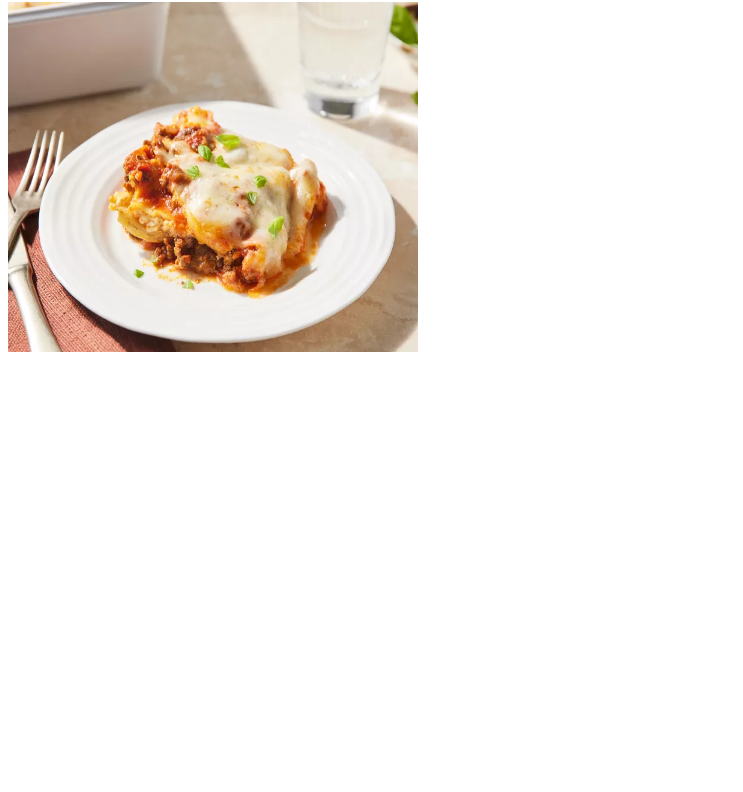
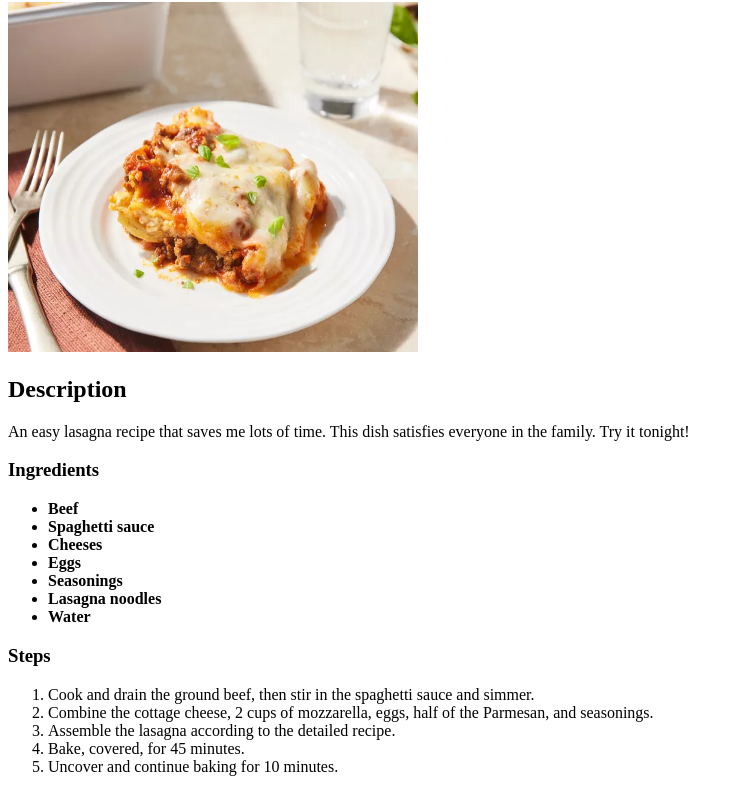
Before and after one commit to seeques/odin-recipes, a plain HTML site: page recipes/lasagna.html in a window 1280 px wide. Shown: the part 78-870 px from the top of the page, without its empty margins (0-743 px from the left). Before the commit the page ends 800 px from the top, so only its background shows below. Drawn offline with Linux system fonts and the light colour scheme.

Commit message:
Add description, list of ingredients and steps

```diff
--- a/recipes/lasagna.html
+++ b/recipes/lasagna.html
@@ -9,6 +9,30 @@
 <body>
     <h1>Lasagna</h1>
     <img src="../images/lasagna.jpg" width="410" height="350">
+
+    <h2>Description</h2>
+    <p>An easy lasagna recipe that saves me lots of time. This dish satisfies everyone in the family. Try it tonight!
+    </p>
+
+    <h3>Ingredients</h3>
+    <ul>
+        <li><strong>Beef</strong></li>
+        <li><strong>Spaghetti sauce</strong></li>
+        <li><strong>Cheeses</strong></li>
+        <li><strong>Eggs</strong></li>
+        <li><strong>Seasonings</strong></li>
+        <li><strong>Lasagna noodles</strong></li>
+        <li><strong>Water</strong></li>
+    </ul>
+
+    <h3>Steps</h3>
+    <ol>
+        <li>Cook and drain the ground beef, then stir in the spaghetti sauce and simmer.</li>
+        <li>Combine the cottage cheese, 2 cups of mozzarella, eggs, half of the Parmesan, and seasonings.</li>
+        <li>Assemble the lasagna according to the detailed recipe.</li>
+        <li>Bake, covered, for 45 minutes. </li>
+        <li>Uncover and continue baking for 10 minutes.</li>
+    </ol>
 </body>
 
 </html>
```
